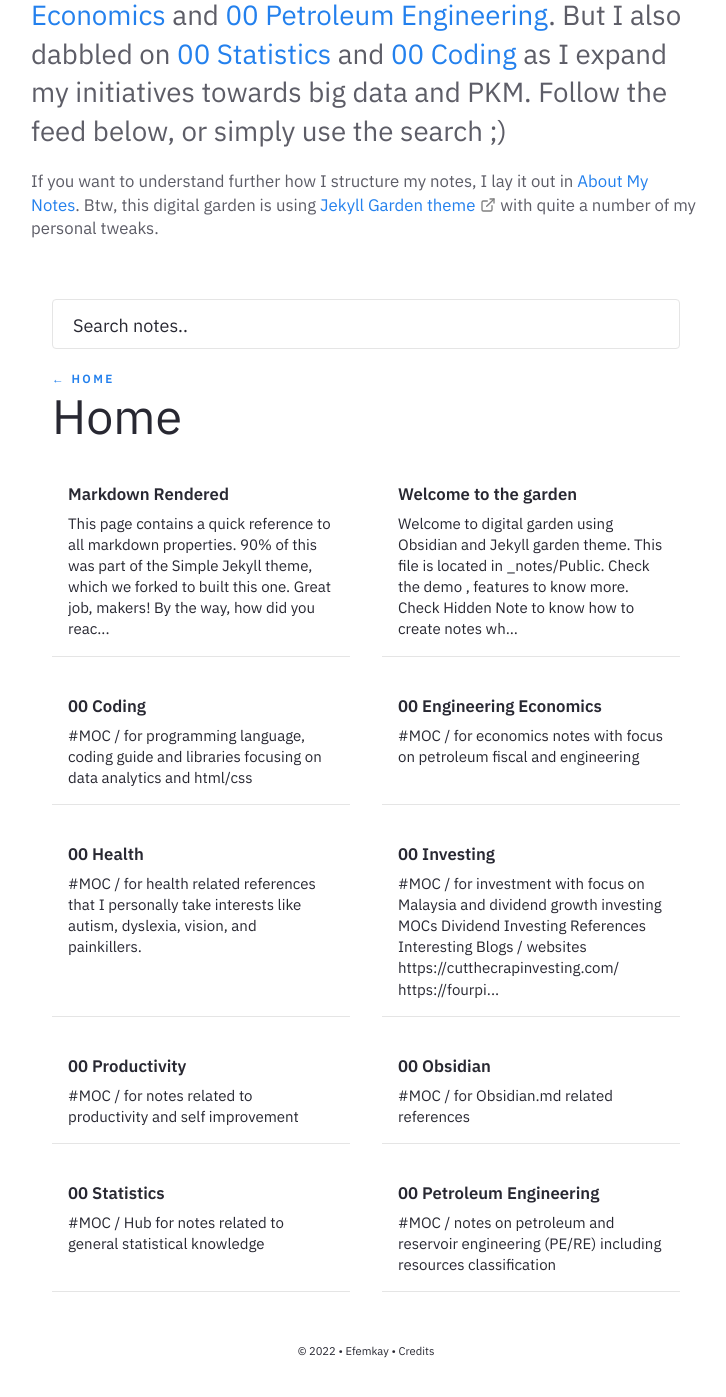
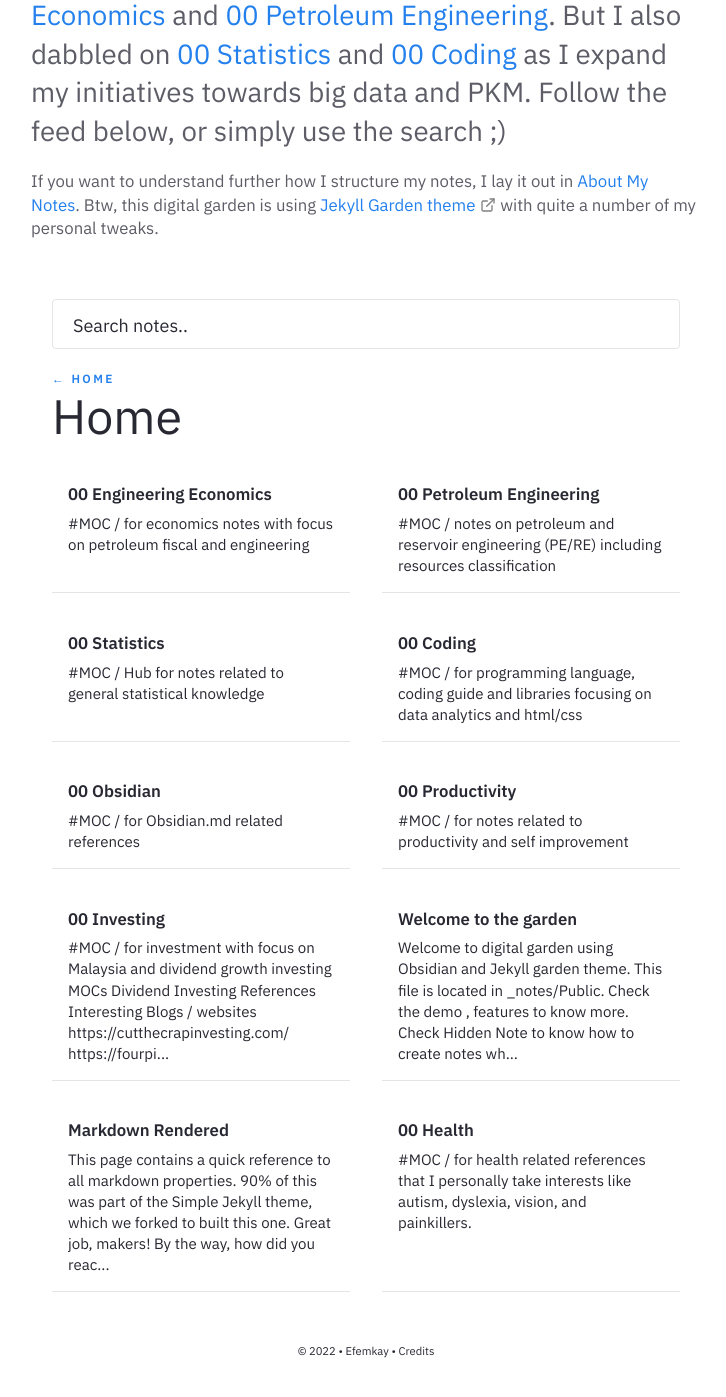
Before and after one commit to efemkay/digital-garden, a Jekyll site: the page built from pages/index.md, in a window 1280 px wide and 1400 px high, scrolled down 311 px. Shown: the top 1397 px of the window, without its empty margins (274-1000 px from the left). Built offline with Jekyll 4.4.1, drawn with Linux system fonts in a browser that asks for light colours.

Commit message:
change feedhtml

```diff
--- a/_includes/Feed.html
+++ b/_includes/Feed.html
@@ -35,11 +35,7 @@
 {%- if page.feedformat == "card" -%}
     <!-- feed with filter-->
     <div class="related-wrapper">
-    {%- if date -%}
-        {% assign note_items = site.notes | sort: "date" | reverse %}
-    {%- else -%}
-        {% assign note_items = site.notes %}
-    {%- endif -%}
+    {% assign note_items = site.notes | sort: "date" | reverse %}
     {% for note_items in note_items %}
         {%- if note_items.feed == "show" -%}
                 <div class="notelist-feed">
```
